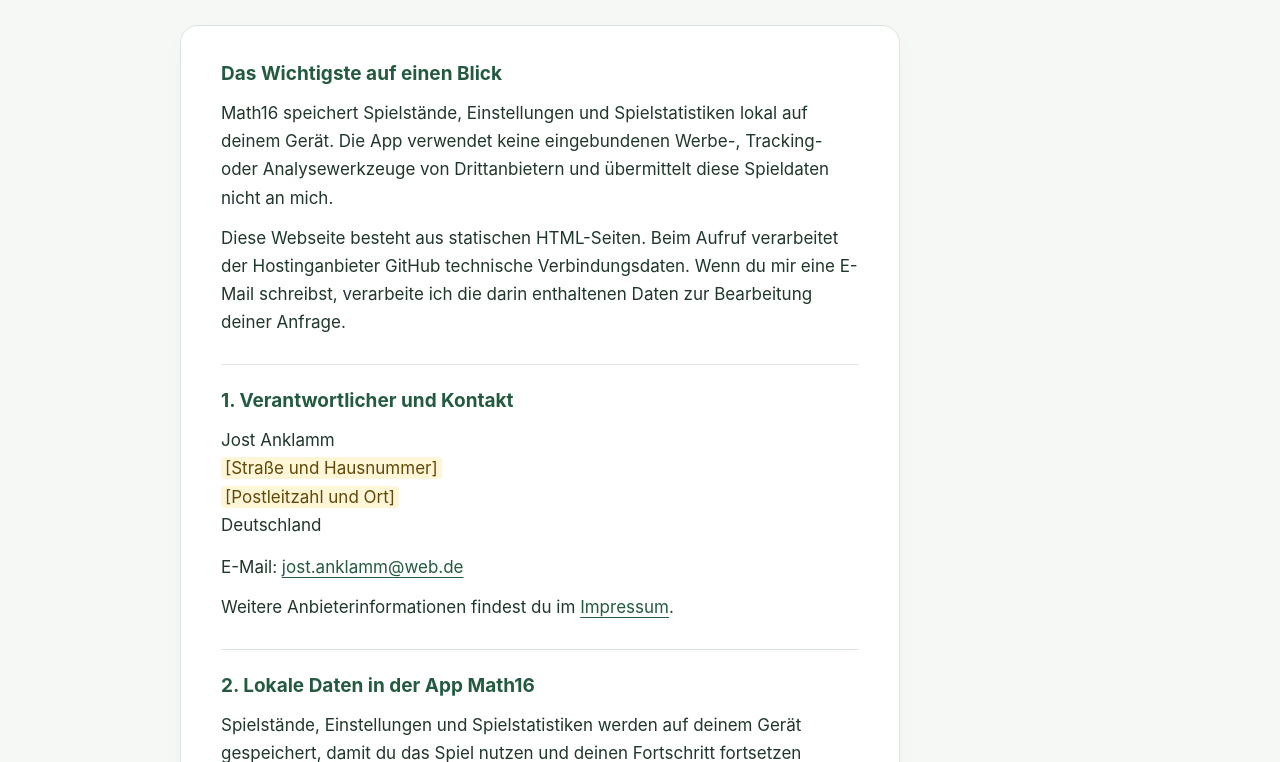
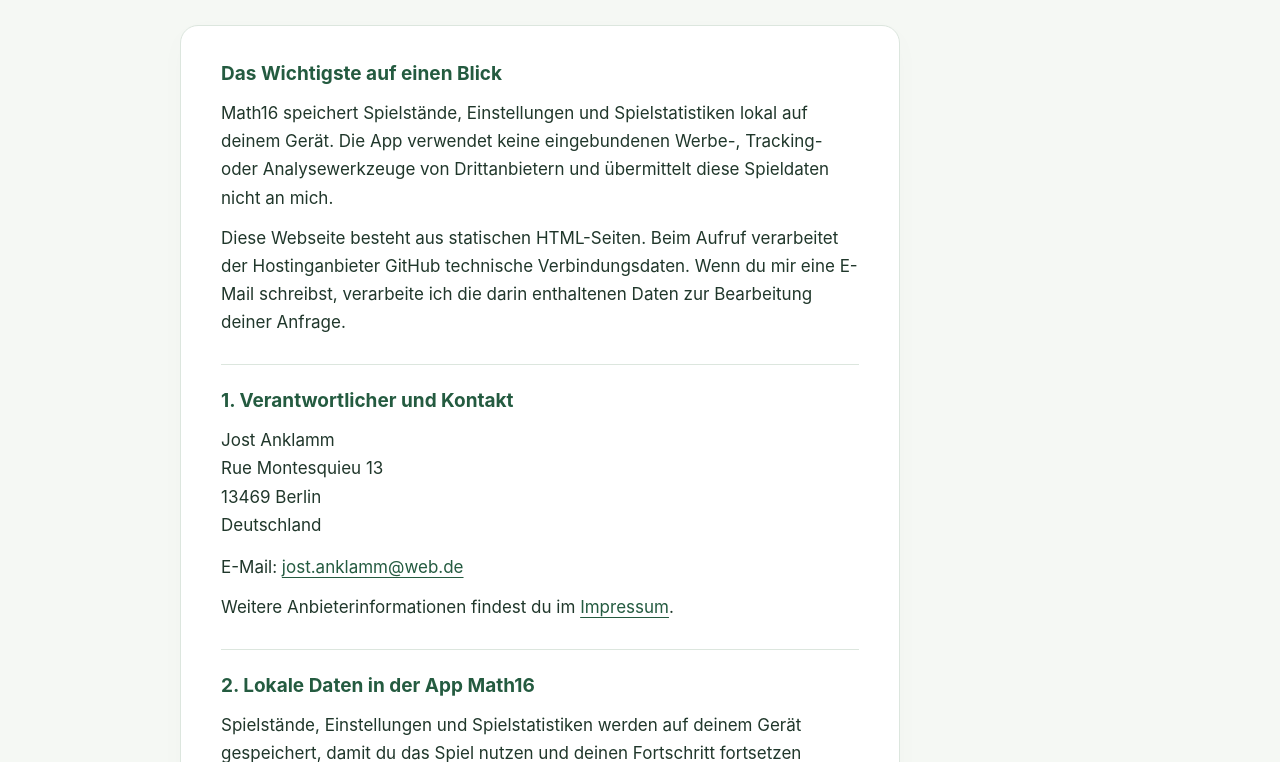
Before and after one commit to jostAnklamm/Math16, a plain HTML site: page datenschutz.html in a window 1280 px wide. Shown: the part 338-1100 px from the top of the page. Drawn offline with Linux system fonts and the light colour scheme.

Commit message:
Insert address

```diff
--- a/datenschutz.html
+++ b/datenschutz.html
@@ -72,8 +72,9 @@
       <section aria-labelledby="verantwortlich">
         <h2 id="verantwortlich">1. Verantwortlicher und Kontakt</h2>
         <address>Jost Anklamm<br>
-          <span class="placeholder">[Straße und Hausnummer]</span><br>
-          <span class="placeholder">[Postleitzahl und Ort]</span><br>Deutschland
+          <span>Rue Montesquieu 13</span><br>
+          <span>13469 Berlin</span><br>
+          <span>Deutschland</span>
         </address>
         <p>E-Mail: <a href="mailto:jost.anklamm@web.de">jost.anklamm@web.de</a></p>
         <p>Weitere Anbieterinformationen findest du im <a href="impressum.html">Impressum</a>.</p>
```
